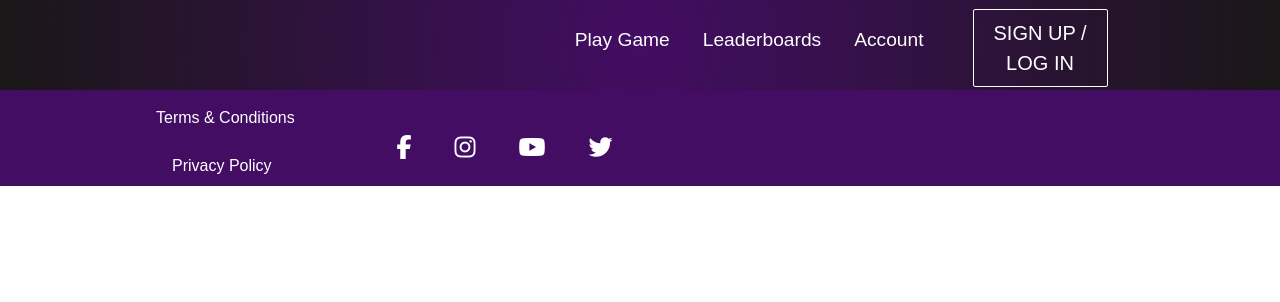
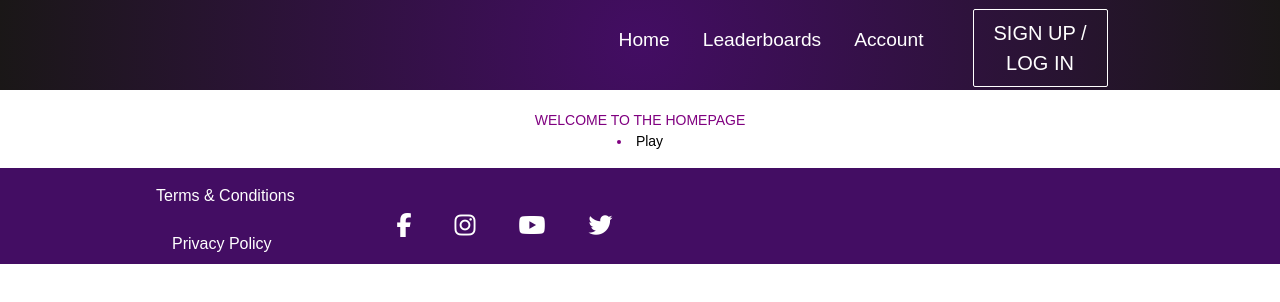
Before and after one commit to AAP9002/Geoledge, a React (Create React App) app in the folder client/: page / in a window 1280 px wide. Shown: the top 302 px of the page. Built offline with nearby package versions, Linux system fonts and the light colour scheme.

Commit message:
Rerouted default page

```diff
--- a/client/package.json
+++ b/client/package.json
@@ -10,6 +10,7 @@
     "http-proxy-middleware": "^2.0.6",
     "react": "^18.2.0",
     "react-dom": "^18.2.0",
+    "react-responsive": "^9.0.2",
     "react-router-dom": "^6.8.1",
     "react-scripts": "^5.0.1",
     "styled-components": "^5.3.6",
--- a/client/src/App.jsx
+++ b/client/src/App.jsx
@@ -1,6 +1,6 @@
 import './App.css';
 import Navbar from './Components/Navbar';
-import { BrowserRouter as Router, Routes, Route } from 'react-router-dom';
+import { BrowserRouter as Router, Routes, Route} from 'react-router-dom';
 import Play from './Pages//Play/Play'
 import Leaderboard from './Pages/Leaderboards/Leaderboard'
 import PrivacyPolicy from './Pages/Ts&Cs/Privacypolicy'
@@ -8,6 +8,7 @@ import Signup from './Pages/Sign-up/Sign-up'
 import TermsandConditions from './Pages/Ts&Cs/TermsandConditions'
 import Account from './Pages/Account/AccountPage'
 import Footer from './Components/Footer';
+import Home from './Pages/Home/Home'
 
 function App() {
   return (
@@ -15,7 +16,8 @@ function App() {
       <Router>
         <Navbar />
           <Routes>
-            <Route path='/' exact />
+            <Route exact path='/' element={<Home/>} />
+            <Route path='/Home' element={<Home/>} />
             <Route path='/Play' element={<Play/>} />
             <Route path='/Leaderboard' element={<Leaderboard/>} />
             <Route path='/PrivacyPolicy' element={<PrivacyPolicy/>} />
--- a/client/src/Components/Navbar.jsx
+++ b/client/src/Components/Navbar.jsx
@@ -32,8 +32,8 @@ function Navbar() {
             </div>
             <ul className={click ? 'nav-menu active' : 'nav-menu'}>
               <li className='nav-item'>
-                <Link to='/Play' className='nav-links' onClick={closeMobileMenu}>
-                  Play Game
+                <Link to='/Home' className='nav-links' onClick={closeMobileMenu}>
+                  Home
                 </Link>
               </li>
               <li className='nav-item'>
--- /dev/null
+++ b/client/src/Pages/Home/Home.css
@@ -0,0 +1,11 @@
+.home {
+    color: purple;
+}
+
+.play {
+
+}
+
+.links{
+    color: black;
+}
--- /dev/null
+++ b/client/src/Pages/Home/Home.jsx
@@ -0,0 +1,24 @@
+import React from 'react';
+import "./Home.css";
+import { Link } from 'react-router-dom';
+
+
+const About = () => {
+  return (
+    <div>
+          <div>
+            <p class='home'>
+              WELCOME TO THE HOMEPAGE
+              <li className='play'>
+                <Link to='/Play' className='links'>
+                Play
+                </Link>
+              </li>
+            </p>
+          </div>
+    </div>
+
+  );
+};
+
+export default About;
```
Also changed, not shown: 2 other files (tests, documents, lock files or other folders).
